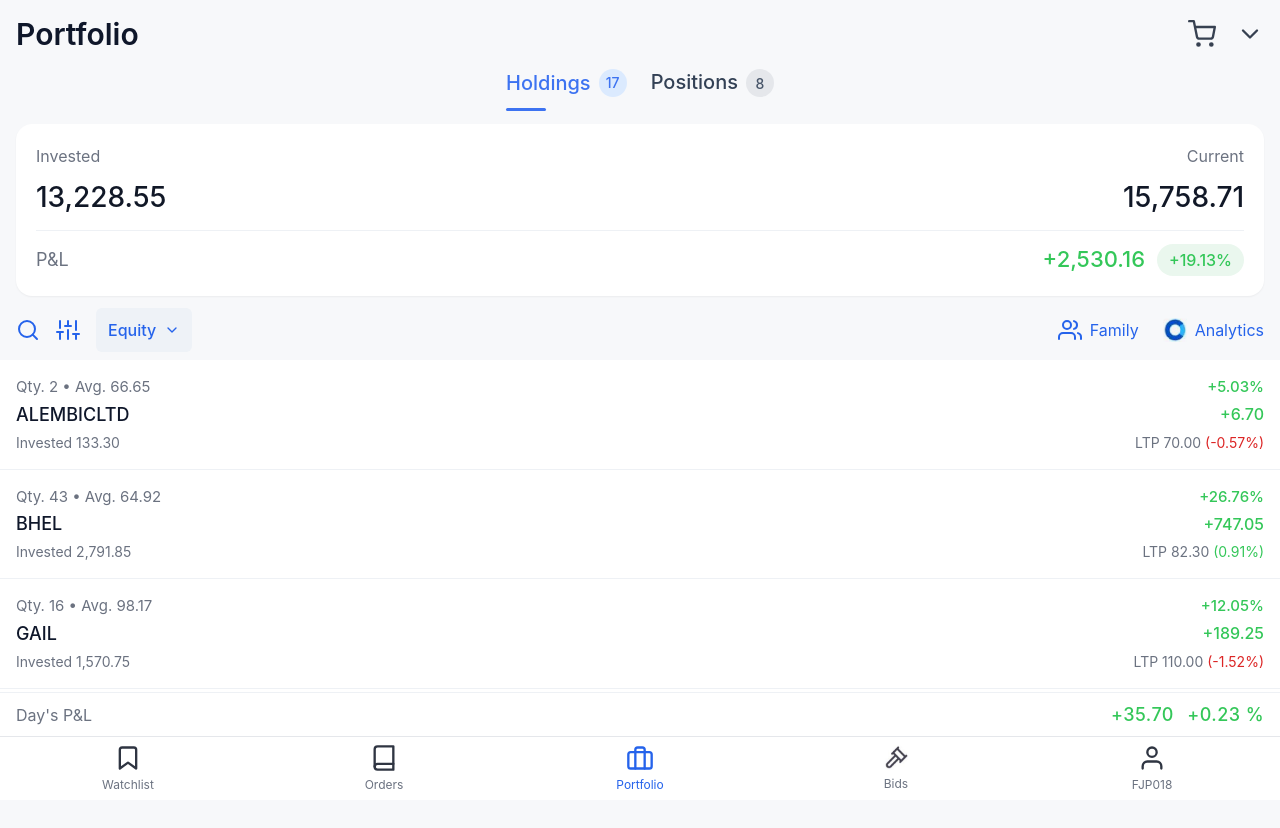
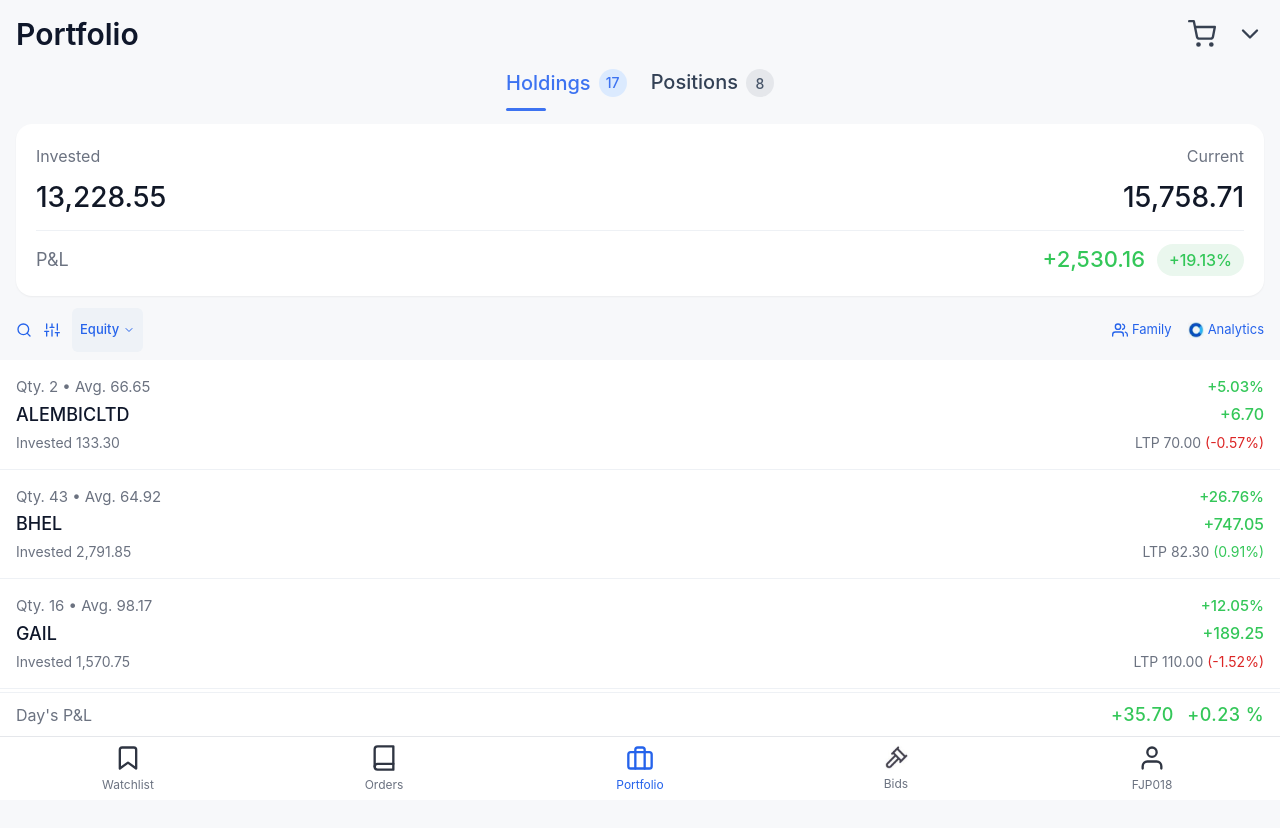
Before and after one commit to ahraz77/zerodha-mobile, a React (Vite) app: page /portfolio in a window 1280 px wide. Both pictures are taken after a click on the button "Portfolio". Shown: the top 828 px of the page. Built offline with nearby package versions, Linux system fonts and the light colour scheme.

Commit message:
fixed porfolio - logo positions

```diff
--- a/src/pages/portfolio.jsx
+++ b/src/pages/portfolio.jsx
@@ -154,14 +154,14 @@ function PortfolioPage() {
       <div className="px-4 mt-3">
         {tab === 'holdings' ? (
           <div className="flex items-center justify-between">
+            <div className="flex items-center gap-3">
+              <Icon name="search" className="w-4 h-4 text-[#2563eb]" />
+              <Icon name="sliders" className="w-4 h-4 text-[#2563eb]" />
+              <button className="inline-flex items-center gap-1 rounded-md bg-[#EEF2F7] px-2 py-0.5"><span className="text-[13px] font-medium text-[#2563eb]">Equity</span><Icon name="chevron-down" className="w-3 h-3 text-[#2563eb]" /></button>
+            </div>
             <div className="flex items-center gap-4">
-              <Icon name="search" className="w-6 h-6 text-[#2563eb]" />
-              <Icon name="sliders" className="w-6 h-6 text-[#2563eb]" />
-              <button className="inline-flex items-center gap-2 rounded-md bg-[#EEF2F7] px-3 py-1.5"><span className="text-[16px] font-medium text-[#2563eb]">Equity</span><Icon name="chevron-down" className="w-4 h-4 text-[#2563eb]" /></button>
-            </div>
-            <div className="flex items-center gap-6">
-              <div className="flex items-center gap-2 text-[#2563eb]"><Icon name="users" className="w-6 h-6 text-[#2563eb]" /><span className="text-[16px]">Family</span></div>
-              <div className="flex items-center gap-2 text-[#2563eb]"><img src="/images/fund_viewS.png" className="w-6 h-6" style={{ mixBlendMode: 'multiply' }} alt="Analytics" /><span className="text-[16px]">Analytics</span></div>
+              <div className="flex items-center gap-1 text-[#2563eb]"><Icon name="users" className="w-4 h-4 text-[#2563eb]" /><span className="text-[13px]">Family</span></div>
+              <div className="flex items-center gap-1 text-[#2563eb]"><img src="/images/fund_viewS.png" className="w-4 h-4" style={{ mixBlendMode: 'multiply' }} alt="Analytics" /><span className="text-[13px]">Analytics</span></div>
             </div>
           </div>
         ) : (
```
